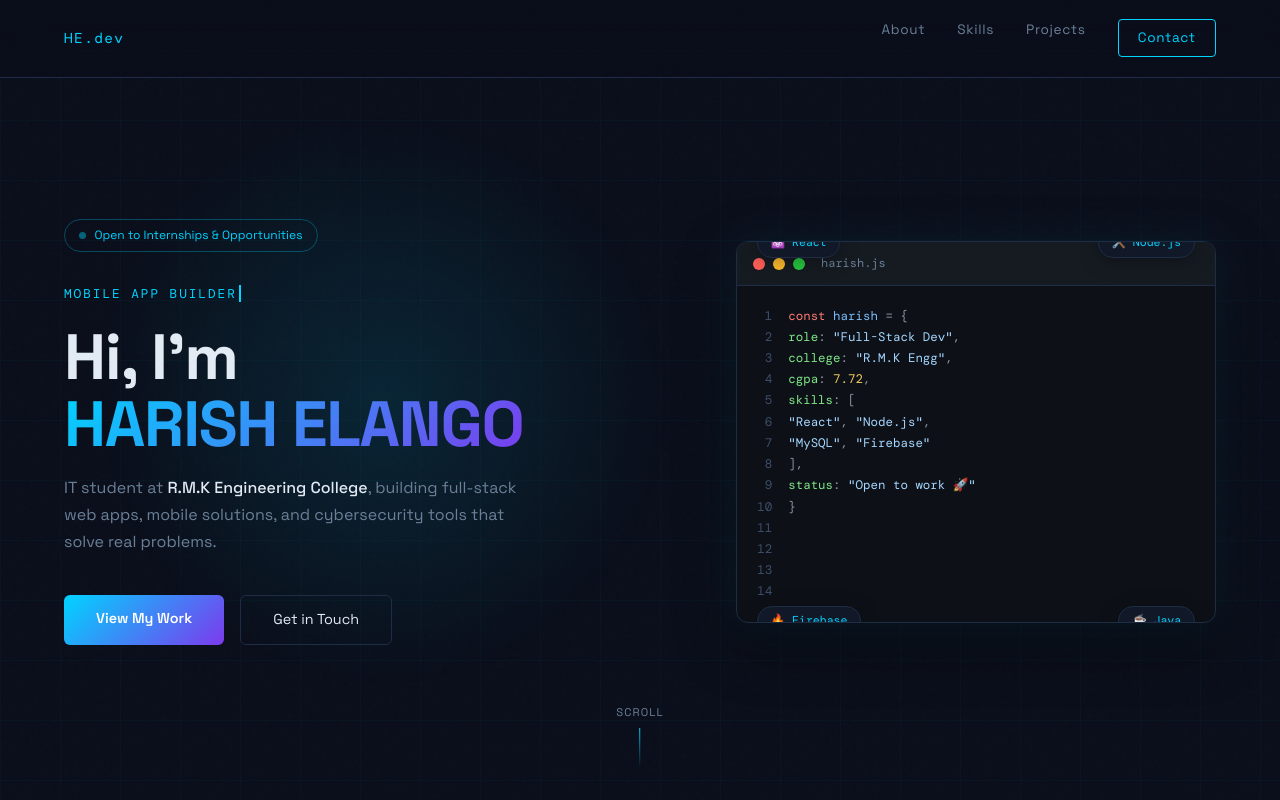
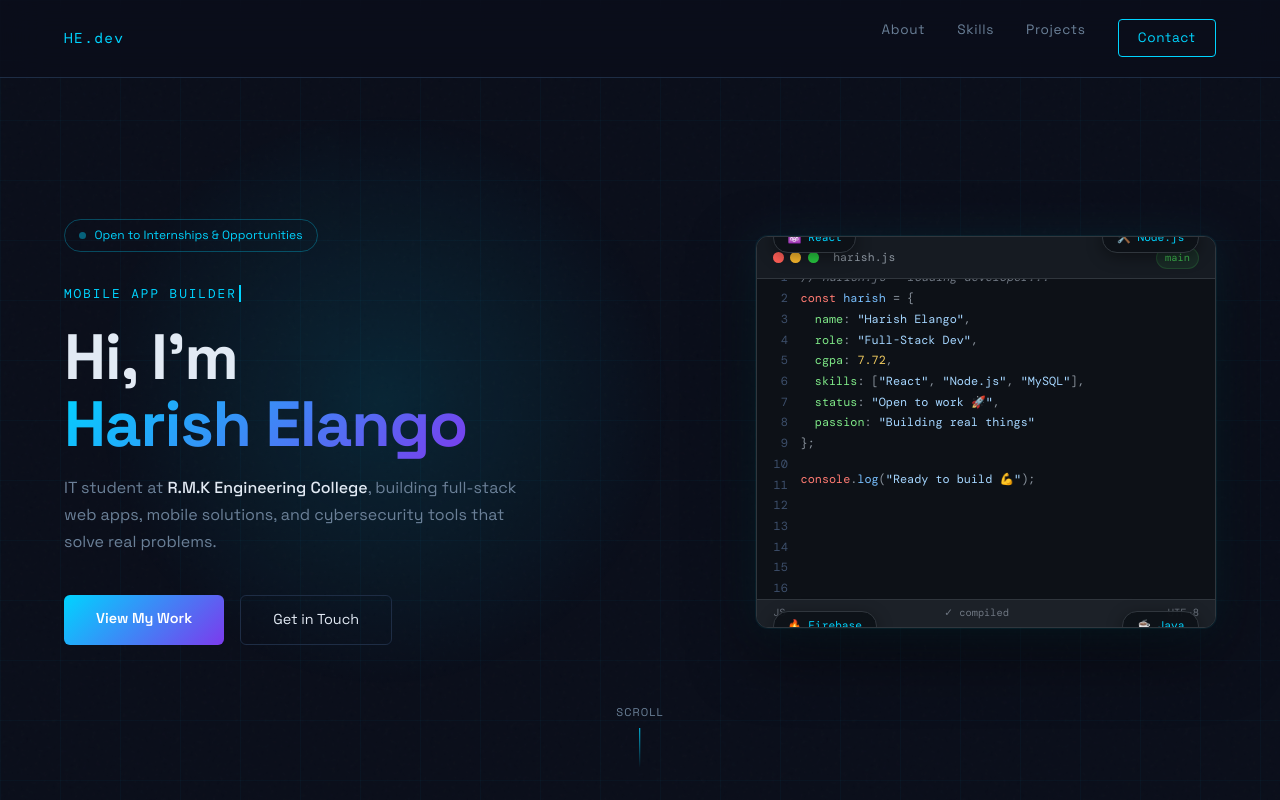
Before and after one commit to HarishE34/Portfolio_personal, a React app in the folder portfolio/: page / in a window 1280 px wide. Shown: the top 800 px of the page. Built offline with nearby package versions, Linux system fonts and the light colour scheme; the HTML template or start-up script is replaced by a standard one.

Commit message:
by harish

```diff
--- a/portfolio/src/components/Hero.jsx
+++ b/portfolio/src/components/Hero.jsx
@@ -1,22 +1,24 @@
 import { useTypewriter } from '../hooks';
-import { useEffect, useRef } from 'react';
+import { useEffect, useRef, useState } from 'react';
 import styles from './Hero.module.css';
 
 const ROLES = ['Full-Stack Developer', 'Mobile App Builder', 'CS Student @ RMK', 'Hackathon Finalist'];
 
 const CODE_LINES = [
+  { token: 'comment',  text: '// harish.js — loading developer...' },
+  { token: 'newline',  text: '' },
   { token: 'keyword',  text: 'const ' },
   { token: 'var',      text: 'harish' },
   { token: 'op',       text: ' = {' },
   { token: 'newline',  text: '' },
+  { token: 'key',      text: '  name' },
+  { token: 'op',       text: ': ' },
+  { token: 'string',   text: '"Harish Elango"' },
+  { token: 'op',       text: ',' },
+  { token: 'newline',  text: '' },
   { token: 'key',      text: '  role' },
   { token: 'op',       text: ': ' },
   { token: 'string',   text: '"Full-Stack Dev"' },
-  { token: 'op',       text: ',' },
-  { token: 'newline',  text: '' },
-  { token: 'key',      text: '  college' },
-  { token: 'op',       text: ': ' },
-  { token: 'string',   text: '"R.M.K Engg"' },
   { token: 'op',       text: ',' },
   { token: 'newline',  text: '' },
   { token: 'key',      text: '  cgpa' },
@@ -26,77 +28,123 @@ const CODE_LINES = [
   { token: 'newline',  text: '' },
   { token: 'key',      text: '  skills' },
   { token: 'op',       text: ': [' },
-  { token: 'newline',  text: '' },
-  { token: 'string',   text: '    "React"' },
+  { token: 'string',   text: '"React"' },
   { token: 'op',       text: ', ' },
   { token: 'string',   text: '"Node.js"' },
-  { token: 'op',       text: ',' },
-  { token: 'newline',  text: '' },
-  { token: 'string',   text: '    "MySQL"' },
   { token: 'op',       text: ', ' },
-  { token: 'string',   text: '"Firebase"' },
-  { token: 'newline',  text: '' },
-  { token: 'op',       text: '  ],' },
+  { token: 'string',   text: '"MySQL"' },
+  { token: 'op',       text: '],' },
   { token: 'newline',  text: '' },
   { token: 'key',      text: '  status' },
   { token: 'op',       text: ': ' },
   { token: 'string',   text: '"Open to work 🚀"' },
+  { token: 'op',       text: ',' },
   { token: 'newline',  text: '' },
-  { token: 'op',       text: '}' },
+  { token: 'key',      text: '  passion' },
+  { token: 'op',       text: ': ' },
+  { token: 'string',   text: '"Building real things"' },
+  { token: 'newline',  text: '' },
+  { token: 'op',       text: '};' },
+  { token: 'newline',  text: '' },
+  { token: 'newline',  text: '' },
+  { token: 'keyword',  text: 'console' },
+  { token: 'op',       text: '.' },
+  { token: 'var',      text: 'log' },
+  { token: 'op',       text: '(' },
+  { token: 'string',   text: '"Ready to build 💪"' },
+  { token: 'op',       text: ');' },
+];
+
+const BADGES = [
+  { label: '⚛️ React',    cls: 'badge1' },
+  { label: '🛠️ Node.js',  cls: 'badge2' },
+  { label: '🔥 Firebase', cls: 'badge3' },
+  { label: '☕ Java',     cls: 'badge4' },
 ];
 
 function AnimatedCode() {
   const ref = useRef(null);
+  const [done, setDone] = useState(false);
 
   useEffect(() => {
     const el = ref.current;
     if (!el) return;
     el.innerHTML = '';
+    setDone(false);
     let i = 0;
     let lineEl = document.createElement('div');
     lineEl.className = styles.codeLine;
     el.appendChild(lineEl);
 
+    // blinking cursor span
+    const cursor = document.createElement('span');
+    cursor.className = styles.cursor;
+    cursor.textContent = '█';
+    lineEl.appendChild(cursor);
+
     const interval = setInterval(() => {
-      if (i >= CODE_LINES.length) { clearInterval(interval); return; }
+      if (i >= CODE_LINES.length) {
+        clearInterval(interval);
+        cursor.remove();
+        setDone(true);
+        return;
+      }
       const { token, text } = CODE_LINES[i];
       if (token === 'newline') {
+        cursor.remove();
         lineEl = document.createElement('div');
         lineEl.className = styles.codeLine;
         el.appendChild(lineEl);
+        lineEl.appendChild(cursor);
       } else {
         const span = document.createElement('span');
         span.className = styles[token] || '';
         span.textContent = text;
-        lineEl.appendChild(span);
+        lineEl.insertBefore(span, cursor);
       }
       i++;
-    }, 60);
+      el.parentElement.scrollTop = el.parentElement.scrollHeight;
+    }, 55);
 
     return () => clearInterval(interval);
   }, []);
 
   return (
     <div className={styles.terminal}>
+      {/* traffic light dots */}
       <div className={styles.terminalHeader}>
-        <span className={styles.dot1} />
-        <span className={styles.dot2} />
-        <span className={styles.dot3} />
+        <div className={styles.trafficLights}>
+          <span className={styles.tl1} />
+          <span className={styles.tl2} />
+          <span className={styles.tl3} />
+        </div>
         <span className={styles.fileName}>harish.js</span>
+        <span className={styles.branch}>main</span>
       </div>
+
       <div className={styles.terminalBody}>
+        {/* line numbers */}
         <div className={styles.lineNumbers}>
-          {Array.from({length: 14}, (_, i) => (
+          {Array.from({ length: 16 }, (_, i) => (
             <span key={i}>{i + 1}</span>
           ))}
         </div>
         <div className={styles.codeArea} ref={ref} />
       </div>
-      {/* floating badges */}
-      <div className={`${styles.badge} ${styles.badge1}`}>⚛️ React</div>
-      <div className={`${styles.badge} ${styles.badge2}`}>🛠️ Node.js</div>
-      <div className={`${styles.badge} ${styles.badge3}`}>🔥 Firebase</div>
-      <div className={`${styles.badge} ${styles.badge4}`}>☕ Java</div>
+
+      {/* bottom status bar */}
+      <div className={styles.statusBar}>
+        <span>JS</span>
+        <span>{done ? '✓ compiled' : '⟳ typing...'}</span>
+        <span>UTF-8</span>
+      </div>
+
+      {/* floating skill badges */}
+      {BADGES.map(b => (
+        <div key={b.cls} className={`${styles.badge} ${styles[b.cls]}`}>
+          {b.label}
+        </div>
+      ))}
     </div>
   );
 }
@@ -121,7 +169,7 @@ export default function Hero() {
 
         <h1 className={styles.name}>
           Hi, I'm<br />
-          <span>HARISH ELANGO</span>
+          <span>Harish Elango</span>
         </h1>
 
         <p className={styles.tagline}>
--- a/portfolio/src/components/Hero.module.css
+++ b/portfolio/src/components/Hero.module.css
@@ -93,55 +93,77 @@
 .visual {
   flex: 1; display: flex; justify-content: center; align-items: center;
   opacity: 0; animation: fadeUp .8s 1s forwards;
-  max-width: 480px;
+  max-width: 460px;
 }
 
 .terminal {
   width: 100%;
   background: #0D1117;
-  border: 1px solid var(--border);
+  border: 1px solid #30363D;
   border-radius: 12px;
   overflow: hidden;
-  box-shadow: 0 0 40px rgba(0,212,255,.08), 0 20px 60px rgba(0,0,0,.4);
+  box-shadow:
+    0 0 0 1px rgba(0,212,255,.06),
+    0 0 40px rgba(0,212,255,.08),
+    0 24px 64px rgba(0,0,0,.5);
   position: relative;
 }
 
+/* header */
 .terminalHeader {
-  display: flex; align-items: center; gap: .5rem;
-  padding: .75rem 1rem;
+  display: flex; align-items: center; gap: .6rem;
+  padding: .6rem 1rem;
   background: #161B22;
-  border-bottom: 1px solid var(--border);
+  border-bottom: 1px solid #30363D;
 }
-.dot1,.dot2,.dot3 {
-  width: 12px; height: 12px; border-radius: 50%;
+.trafficLights { display: flex; gap: .4rem; }
+.tl1,.tl2,.tl3 { width: 11px; height: 11px; border-radius: 50%; }
+.tl1 { background: #FF5F57; }
+.tl2 { background: #FFBD2E; }
+.tl3 { background: #28CA41; }
+.fileName {
+  font-family: var(--font-mono); font-size: .72rem;
+  color: #8B949E; margin-left: .3rem; flex: 1;
 }
-.dot1 { background: #FF5F57; }
-.dot2 { background: #FFBD2E; }
-.dot3 { background: #28CA41; }
-.fileName {
-  font-family: var(--font-mono); font-size: .75rem;
-  color: var(--muted); margin-left: .5rem;
+.branch {
+  font-family: var(--font-mono); font-size: .65rem;
+  color: #3FB950;
+  background: rgba(63,185,80,.1);
+  border: 1px solid rgba(63,185,80,.2);
+  padding: .1rem .5rem; border-radius: 100px;
 }
 
+/* body */
 .terminalBody {
   display: flex;
-  padding: 1.2rem;
-  min-height: 260px;
-  gap: 1rem;
+  padding: 1rem 1rem 1rem .8rem;
+  min-height: 280px;
+  max-height: 320px;
+  overflow-y: auto;
+  gap: .8rem;
+  scrollbar-width: none;
 }
+.terminalBody::-webkit-scrollbar { display: none; }
+
 .lineNumbers {
   display: flex; flex-direction: column;
-  gap: 0; user-select: none;
+  user-select: none; flex-shrink: 0;
 }
 .lineNumbers span {
-  font-family: var(--font-mono); font-size: .78rem;
-  color: #3D4F6B; line-height: 1.7;
-  text-align: right; min-width: 16px;
+  font-family: var(--font-mono); font-size: .74rem;
+  color: #3D4F6B; line-height: 1.75;
+  text-align: right; min-width: 18px;
 }
-.codeArea {
-  flex: 1; font-family: var(--font-mono); font-size: .78rem;
+
+.codeArea { flex: 1; font-family: var(--font-mono); font-size: .74rem; }
+.codeLine { line-height: 1.75; min-height: 1.3em; white-space: pre-wrap; }
+
+/* blinking cursor */
+.cursor {
+  color: var(--accent);
+  animation: blink .8s step-end infinite;
+  font-size: .7rem;
 }
-.codeLine { line-height: 1.7; min-height: 1.3em; }
 
 /* syntax tokens */
 .keyword { color: #FF7B72; }
@@ -150,29 +172,40 @@
 .key     { color: #7EE787; }
 .string  { color: #A5D6FF; }
 .number  { color: #F2CC60; }
-.comment { color: #8B949E; font-style: italic; }
+.comment { color: #6E7681; font-style: italic; }
+
+/* status bar */
+.statusBar {
+  display: flex; justify-content: space-between;
+  padding: .3rem 1rem;
+  background: #1C2128;
+  border-top: 1px solid #30363D;
+  font-family: var(--font-mono); font-size: .65rem;
+  color: #6E7681;
+}
 
 /* floating badges */
 .badge {
   position: absolute;
-  background: var(--surface);
-  border: 1px solid var(--border);
+  background: rgba(13,17,23,.9);
+  border: 1px solid #30363D;
   border-radius: 100px;
-  padding: .3rem .8rem;
-  font-size: .72rem;
+  padding: .3rem .85rem;
+  font-size: .7rem;
   font-family: var(--font-mono);
   color: var(--accent);
   white-space: nowrap;
-  box-shadow: 0 4px 20px rgba(0,0,0,.3);
+  box-shadow: 0 4px 16px rgba(0,0,0,.4);
   animation: floatBadge 3s ease-in-out infinite;
+  backdrop-filter: blur(8px);
 }
-.badge1 { top: -14px;  left: 20px;  animation-delay: 0s; }
-.badge2 { top: -14px;  right: 20px; animation-delay: .5s; }
-.badge3 { bottom: -14px; left: 20px; animation-delay: 1s; }
-.badge4 { bottom: -14px; right: 20px; animation-delay: 1.5s; }
+.badge1 { top: -14px;     left: 16px;  animation-delay: 0s;   }
+.badge2 { top: -14px;     right: 16px; animation-delay: .6s;  }
+.badge3 { bottom: -14px;  left: 16px;  animation-delay: 1.2s; }
+.badge4 { bottom: -14px;  right: 16px; animation-delay: 1.8s; }
 @keyframes floatBadge {
   0%,100% { transform: translateY(0); }
-  50%     { transform: translateY(-5px); }
+  50%     { transform: translateY(-6px); }
 }
 
 /* scroll hint */
@@ -208,5 +241,4 @@
   .actions { flex-direction: column; }
   .scrollHint { display: none; }
   .badge { display: none; }
-  .terminal { font-size: .7rem; }
 }
```
